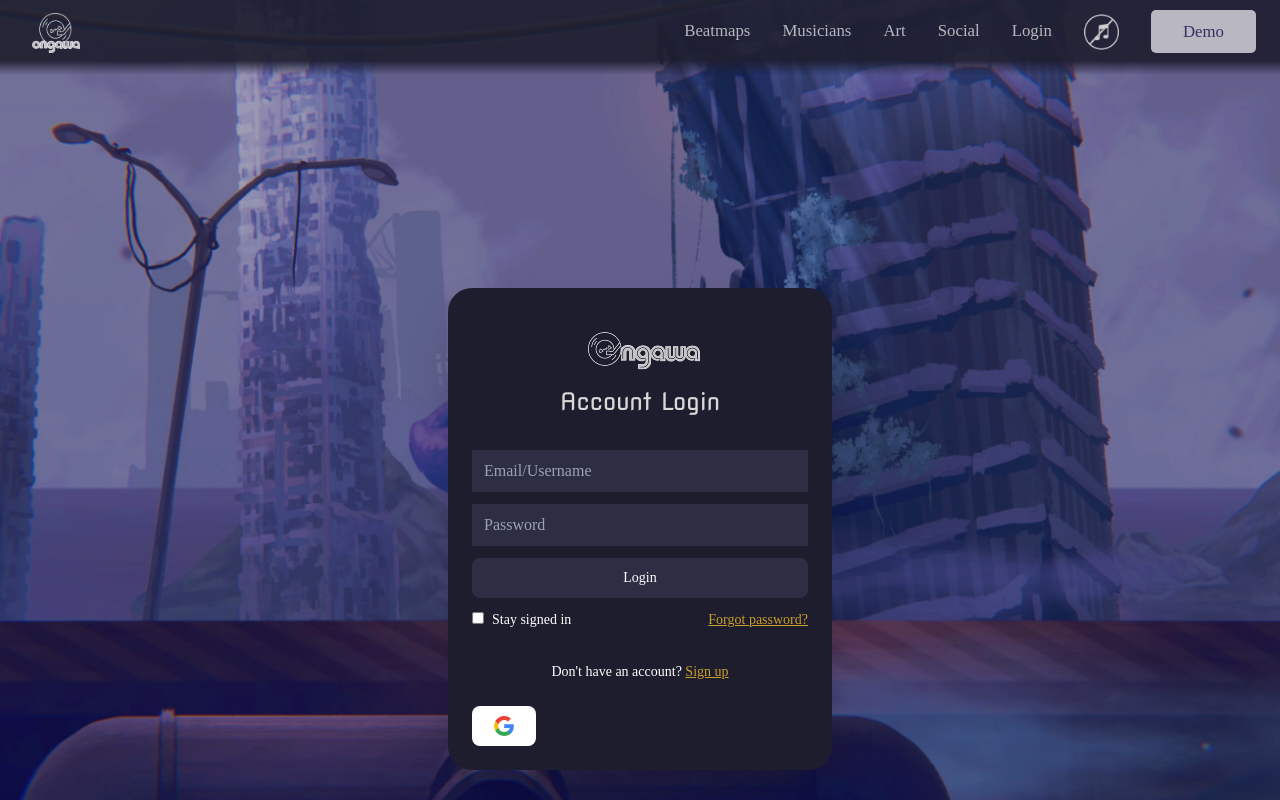
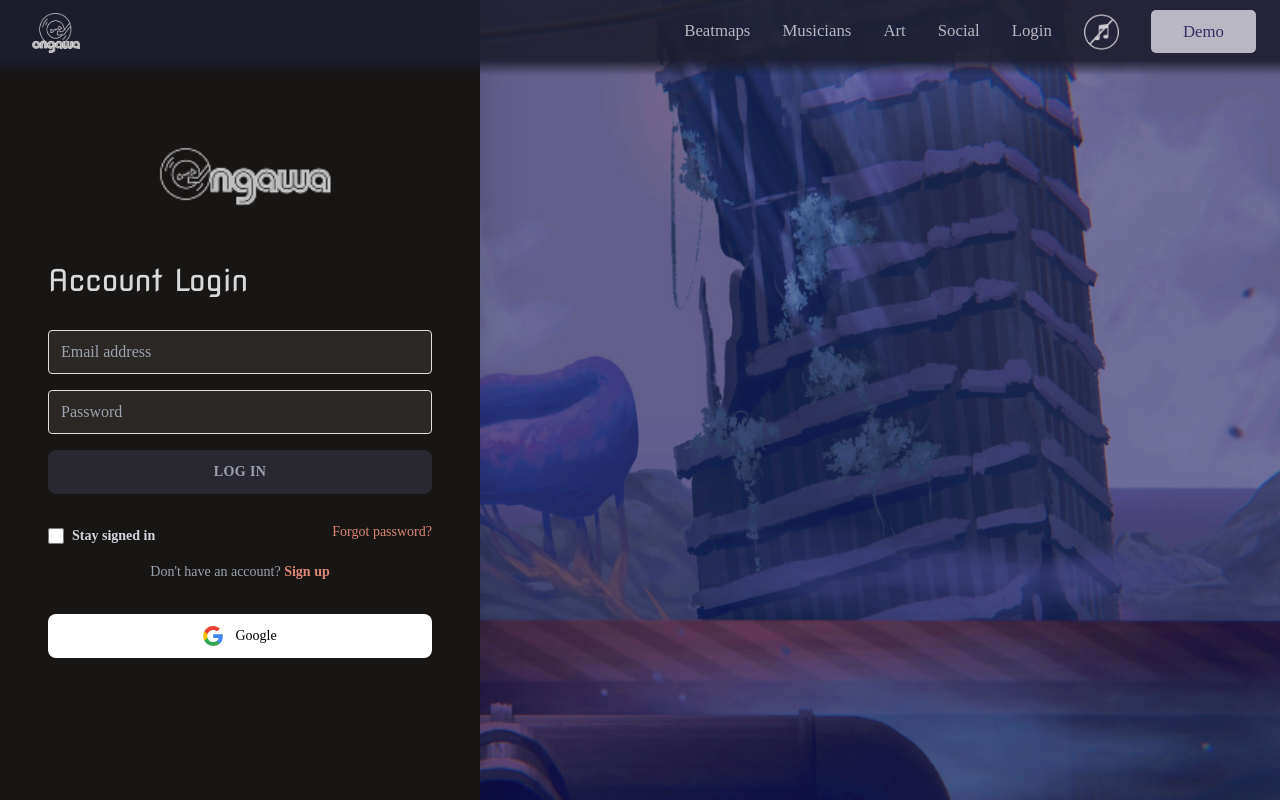
Before and after one commit to GelzoneXUnsas/Ongawa-React-Frontend, a React (Vite) app: page /login in a window 1280 px wide. Built offline with nearby package versions, Linux system fonts and the light colour scheme; no server answers; a web font is replaced by a local one.

Commit message:
Login/Register Slide In Styling

```diff
--- a/src/pages/Auth/Login/index.jsx
+++ b/src/pages/Auth/Login/index.jsx
@@ -1,4 +1,4 @@
-import React, { useState } from "react";
+import React, { useState, useEffect } from "react"; // Added useEffect
 import { Navigate, Link } from "react-router-dom";
 import {
   doSignInWithEmailAndPassword,
@@ -8,7 +8,6 @@ import {
 import { useAuth } from "../../../contexts/authContext";
 import BackgroundCarousel from "../../../components/BackgroundCarousel/BackgroundCarousel";
 
-import headerBackgroundImg from "../../../assets/images/headerBackground.png";
 import ongawaLogoWithIcon from "../../../assets/icons/ongawa_logo_with_icon.png";
 
 const Login = () => {
@@ -20,6 +19,14 @@ const Login = () => {
   const [isSigningIn, setIsSigningIn] = useState(false);
   const [errorMessage, setErrorMessage] = useState("");
 
+  // Animation State
+  const [isMounted, setIsMounted] = useState(false);
+
+  useEffect(() => {
+    // Trigger the slide-in animation after component mounts
+    setIsMounted(true);
+  }, []);
+
   const isFormFilled = email.trim() !== "" && password.trim() !== "";
 
   const onSubmit = async (e) => {
@@ -29,8 +36,6 @@ const Login = () => {
       await doSignInWithEmailAndPassword(email, password)
         .then((result) => {
           console.log("Email SignIn successful:", result.user.uid);
-          console.log("UserID: ", result.user.uid);
-          console.log("Stay signed in:", staySignedIn);
         })
         .catch((err) => {
           console.error("Email SignIn error:", err);
@@ -57,25 +62,36 @@ const Login = () => {
   };
 
   return (
-    <div className="loginPage w-full bg-page-accent-gray overflow-hidden text-white text-body-overpass-base font-body-overpass min-h-screen">
-      <div className="w-full h-screen flex justify-center px-3">
+    <div className="loginPage relative w-full bg-page-accent-gray overflow-hidden text-white text-body-overpass-base font-body-overpass min-h-screen">
+      {userLoggedIn && <Navigate to={"/"} replace={true} />}
+
       {/* Background Carousel */}
       <div className="absolute inset-0 h-full w-full z-10">
         <BackgroundCarousel />
       </div>
 
-        {userLoggedIn && <Navigate to={"/"} replace={true} />}
+      {/* Login Modal */}
+      <div
+        className={`
+          fixed top-0 left-0 h-full z-20 w-full sm:w-[480px] bg-multi-off-black shadow-2xl
+          flex flex-col justify-center px-8 sm:px-12 py-6 transform transition-transform duration-700 ease-out
+          ${isMounted ? "translate-x-0" : "-translate-x-full"}
+        `}
+      >
+        <div className="w-full flex flex-col items-center sm:items-start">
+          {/* Logo */}
+          <img
+            className="w-auto h-16 self-center mb-8"
+            src={ongawaLogoWithIcon}
+            alt="Ongawa Logo"
+          />
 
-        {/* Login Modal */}
-        <div className="w-96 flex self-start mt-24 md:mt-72 justify-self-center place-items-center flex-col p-6 rounded-3xl shadow-2xl bg-dark-purple z-20">
-          {/* Logo */}
-          <img className="mt-4" src={ongawaLogoWithIcon} alt="Ongawa Logo" />
           {/* Title */}
-          <h2 className="mt-4 font-nova-square text-light-grey font-normal text-2xl">
+          <h2 className="mt-6 font-nova-square text-light-grey font-normal text-3xl">
             Account Login
           </h2>
 
-          <form onSubmit={onSubmit} className="space-y-3 w-full mt-8">
+          <form onSubmit={onSubmit} className="space-y-4 w-full mt-8">
             {/* Email Input */}
             <div className="relative">
               <input
@@ -84,17 +100,14 @@ const Login = () => {
                 required
                 value={email}
                 onChange={(e) => setEmail(e.target.value)}
-                style={{
-                  backgroundColor: "#6D6D9933",
-                  borderRadius: 0,
-                }}
+                style={{ backgroundColor: "#2A2724" }}
                 className="
-                  peer w-full px-3 pt-5 pb-2 text-white
-                  bg-transparent rounded-none
-                  focus:outline-none focus:ring-0 focus:border-none
-                  !ring-0 !outline-none !border-none !shadow-none
+                  peer w-full px-4 py-3 text-white
+                  bg-transparent border-l-4 border-transparen
+                  focus:outline-none transition-colors
+                  placeholder-gray-400
                 "
-                placeholder="Email/Username"
+                placeholder="Email address"
               />
             </div>
 
@@ -106,99 +119,92 @@ const Login = () => {
                 required
                 value={password}
                 onChange={(e) => setPassword(e.target.value)}
-                style={{
-                  backgroundColor: "#6D6D9933",
-                  borderRadius: 0,
-                }}
+                style={{ backgroundColor: "#2A2724" }}
                 className="
-                  peer w-full px-3 pt-5 pb-2 text-white
-                  bg-transparent rounded-none
-                  focus:outline-none focus:ring-0 focus:border-none
-                  !ring-0 !outline-none !border-none !shadow-none
+                  peer w-full px-4 py-3 text-white
+                  bg-transparent border-l-4 border-transparent
+                  focus:outline-none transition-colors
+                  placeholder-gray-400
                 "
                 placeholder="Password"
               />
             </div>
 
-            {errorMessage && (
-              <span className="text-yellow-600 font-bold">{errorMessage}</span>
-            )}
-
             {/* Login Button */}
             <button
               onClick={onSubmit}
               disabled={isSigningIn}
-              style={{
-                backgroundColor:
-                  isFormFilled && !isSigningIn ? undefined : "#6D6D9933",
-              }}
               className={`
-                w-full flex items-center justify-center gap-x-3 py-2.5
-                rounded-lg text-sm font-medium transition duration-300
+                w-full flex items-center justify-center py-3 mt-4
+                rounded-lg text-sm font-bold tracking-wide uppercase transition duration-300
                 ${
                   isFormFilled && !isSigningIn
-                    ? "bg-yellow-accent text-black hover:opacity-90"
-                    : "text-white"
+                    ? "bg-main-off-black text-[#EFECE65C/36] hover:bg-white hover:shadow-lg"
+                    : "bg-[#6D6D9933] text-gray-400 cursor-not-allowed"
                 }
-                ${isSigningIn ? "cursor-not-allowed opacity-70" : ""}
               `}
             >
-              {isSigningIn ? "Signing In..." : "Login"}
+              {isSigningIn ? "Signing In..." : "Log In"}
             </button>
 
-            <div className="mt-0 flex justify-between w-full">
+            {/* Error Message */}
+            {errorMessage && (
+              <span className="text-main-accent font-bold text-sm block">
+                {errorMessage}
+              </span>
+            )}
+
+            <div className="flex justify-between w-full items-center text-sm">
               {/* Stay signed in */}
-              <label className="m-0 flex gap-2 cursor-pointer">
+              <label className="flex gap-2 cursor-pointer items-center group">
                 <input
                   type="checkbox"
                   checked={staySignedIn}
                   onChange={(e) => setStaySignedIn(e.target.checked)}
-                  className="w-3 h-3 cursor-pointer mt-[2px]"
+                  className="w-4 h-4 cursor-pointer accent-main-accent"
                 />
-                <p className="text-sm font-normal">Stay signed in</p>
+                <span className="text-gray-300 group-hover:text-white transition">
+                  Stay signed in
+                </span>
               </label>
+
               {/* Forgot Password */}
               <Link
                 to="/forgot-password"
-                className="text-sm text-yellow-accent underline hover:opacity-80"
+                className="text-main-accent hover:text-white transition duration-300"
               >
                 Forgot password?
               </Link>
             </div>
           </form>
 
-          {/* Sign Up for Account Redirect */}
-          <p className="text-center text-sm mt-2">
-            Don't have an account?{" "}
+          {/* Sign Up Redirect */}
+          <p className="text-center w-full text-sm mt-2 mb-0 text-gray-400">
+            Don&apos;t have an account?{" "}
             <Link
               to={"/register"}
-              className="text-yellow-accent underline hover:opacity-80"
+              className="text-main-accent font-semibold hover:underline"
             >
               Sign up
             </Link>
           </p>
 
           {/* Google Button */}
-          <div className="flex w-full justify-start">
+          <div className="w-full mt-4">
             <button
               disabled={isSigningIn}
               onClick={(e) => onGoogleSignIn(e)}
               className={`
-              w-16 flex items-center justify-center gap-x-3 py-2.5
+                w-full flex items-center justify-center gap-x-3 py-3 mt-4
                 bg-white text-black rounded-lg text-sm font-medium
                 ${
                   isSigningIn
-                  ? "cursor-not-allowed"
-                  : "hover:bg-page-background hover:text-white transition duration-300 active:bg-page-background active:text-white"
+                    ? "cursor-not-allowed opacity-70"
+                    : "hover:bg-gray-100 transition duration-300"
                 }
               `}
             >
-              <svg
-                className="w-5 h-5"
-                viewBox="0 0 48 48"
-                fill="none"
-                xmlns="http://www.w3.org/2000/svg"
-              >
+              <svg className="w-5 h-5" viewBox="0 0 48 48">
                 <g clipPath="url(#clip0)">
                   <path
                     d="M47.532 24.5528C47.532 22.9214 47.3997 21.2811 47.1175 19.6761H24.48V28.9181H37.4434C36.9055 31.8988 35.177 34.5356 32.6461 36.2111V42.2078H40.3801C44.9217 38.0278 47.532 31.8547 47.532 24.5528Z"
@@ -223,6 +229,7 @@ const Login = () => {
                   </clipPath>
                 </defs>
               </svg>
+              Google
             </button>
           </div>
         </div>
--- a/src/pages/Auth/Register/index.jsx
+++ b/src/pages/Auth/Register/index.jsx
@@ -1,72 +1,104 @@
-import React, { useState } from "react";
+import React, { useState, useEffect } from "react"; // Added useEffect
 import { Navigate, Link } from "react-router-dom";
 import { useAuth } from "../../../contexts/authContext";
 import {
   doCreateUserWithEmailAndPassword,
+  doSignInWithGoogle,
   getErrorMessage,
 } from "../../../firebase/auth";
 import BackgroundCarousel from "../../../components/BackgroundCarousel/BackgroundCarousel";
 
-import headerBackgroundImg from "../../../assets/images/headerBackground.png";
 import ongawaLogoWithIcon from "../../../assets/icons/ongawa_logo_with_icon.png";
 
 const Register = () => {
-  // const navigate = useNavigate()
-
   const [email, setEmail] = useState("");
   const [password, setPassword] = useState("");
-  const [confirmPassword, setconfirmPassword] = useState("");
+  const [confirmPassword, setConfirmPassword] = useState("");
   const [isRegistering, setIsRegistering] = useState(false);
   const [errorMessage, setErrorMessage] = useState("");
 
   const { userLoggedIn } = useAuth();
 
+  // Animation State
+  const [isMounted, setIsMounted] = useState(false);
+
+  useEffect(() => {
+    // Trigger the slide-in animation after component mounts
+    setIsMounted(true);
+  }, []);
+
+  const isFormFilled =
+    email.trim() !== "" &&
+    password.trim() !== "" &&
+    confirmPassword.trim() !== "";
+
   const onSubmit = async (e) => {
     e.preventDefault();
+    if (password !== confirmPassword) {
+      setErrorMessage("Passwords do not match.");
+      return;
+    }
     if (!isRegistering) {
       setIsRegistering(true);
       try {
         const result = await doCreateUserWithEmailAndPassword(email, password);
         console.log("User registration successful:", result.user.uid);
-        // const user = result.user;
-
-        // // Assign user default role and store in dynamoDB
-        // await setUserRole(user.uid, 'user');
-        // console.log('User signed up and role assigned:', user);
       } catch (err) {
-        console.error("Email SignIn error:", err);
+        console.error("Email registration error:", err);
         setIsRegistering(false);
         setErrorMessage(`${getErrorMessage(err.code)}`);
       }
     }
   };
 
+  const onGoogleSignIn = (e) => {
+    e.preventDefault();
+    if (!isRegistering) {
+      setIsRegistering(true);
+      doSignInWithGoogle()
+        .then((result) => {
+          console.log("Google SignIn successful:", result.user.uid);
+        })
+        .catch((err) => {
+          console.error("Google SignIn error:", err);
+          setIsRegistering(false);
+          setErrorMessage(`Error: ${err.message}`);
+        });
+    }
+  };
+
   return (
-    <div className="loginPage w-full bg-page-accent-gray overflow-hidden text-white text-body-overpass-base font-body-overpass min-h-screen">
+    <div className="loginPage relative w-full bg-page-accent-gray overflow-hidden text-white text-body-overpass-base font-body-overpass min-h-screen">
+      {userLoggedIn && <Navigate to={"/"} replace={true} />}
+
       {/* Background Carousel */}
       <div className="absolute inset-0 h-full w-full z-10">
         <BackgroundCarousel />
       </div>
 
-      {userLoggedIn && <Navigate to={"/"} replace={true} />}
-
-      {/* Register Modal */}
-      <div className="w-full h-screen flex justify-center px-3">
-        <div className="w-96 flex self-start mt-24 md:mt-72 flex-col p-6 rounded-3xl shadow-2xl bg-dark-purple z-20">
+      {/* Register Modal (Styled like Login Modal) */}
+      <div
+        className={`
+          fixed top-0 left-0 h-full z-20 w-full sm:w-[480px] bg-multi-off-black shadow-2xl
+          flex flex-col justify-center px-8 sm:px-12 py-6 transform transition-transform duration-700 ease-out
+          ${isMounted ? "translate-x-0" : "-translate-x-full"}
+        `}
+      >
+        <div className="w-full flex flex-col items-center sm:items-start">
           {/* Logo */}
           <img
-            className="mt-4 self-center"
+            className="w-auto h-16 self-center mb-8"
             src={ongawaLogoWithIcon}
             alt="Ongawa Logo"
           />
 
           {/* Title */}
-          <h2 className="mt-4 font-nova-square text-light-grey text-center font-normal text-2xl">
+          <h2 className="mt-6 font-nova-square text-light-grey font-normal text-3xl">
             Create a New Account
           </h2>
 
-          <form onSubmit={onSubmit} className="space-y-3 w-full mt-8">
-            {/* Email */}
+          <form onSubmit={onSubmit} className="space-y-4 w-full mt-8">
+            {/* Email Input */}
             <div className="relative">
               <input
                 type="email"
@@ -74,17 +106,18 @@ const Register = () => {
                 required
                 value={email}
                 onChange={(e) => setEmail(e.target.value)}
-                style={{ backgroundColor: "#6D6D9933", borderRadius: 0 }}
+                style={{ backgroundColor: "#2A2724" }}
                 className="
-                peer w-full px-3 pt-5 pb-2 text-white bg-transparent rounded-none
-                focus:outline-none focus:ring-0 focus:border-none
-                !ring-0 !outline-none !border-none !shadow-none
+                  peer w-full px-4 py-3 text-white
+                  bg-transparent border-l-4 border-transparent
+                  focus:outline-none transition-colors
+                  placeholder-gray-400
                 "
-                placeholder="Email/Username"
+                placeholder="Email address"
               />
             </div>
 
-            {/* Password */}
+            {/* Password Input */}
             <div className="relative">
               <input
                 type="password"
@@ -92,17 +125,18 @@ const Register = () => {
                 required
                 value={password}
                 onChange={(e) => setPassword(e.target.value)}
-                style={{ backgroundColor: "#6D6D9933", borderRadius: 0 }}
+                style={{ backgroundColor: "#2A2724" }}
                 className="
-                peer w-full px-3 pt-5 pb-2 text-white bg-transparent rounded-none
-                focus:outline-none focus:ring-0 focus:border-none
-                !ring-0 !outline-none !border-none !shadow-none
+                  peer w-full px-4 py-3 text-white
+                  bg-transparent border-l-4 border-transparent
+                  focus:outline-none transition-colors
+                  placeholder-gray-400
                 "
                 placeholder="Password"
               />
             </div>
 
-            {/* Confirm */}
+            {/* Confirm Password Input */}
             <div className="relative">
               <input
                 type="password"
@@ -110,63 +144,97 @@ const Register = () => {
                 required
                 disabled={isRegistering}
                 value={confirmPassword}
-                onChange={(e) => setconfirmPassword(e.target.value)}
-                style={{ backgroundColor: "#6D6D9933", borderRadius: 0 }}
+                onChange={(e) => setConfirmPassword(e.target.value)}
+                style={{ backgroundColor: "#2A2724" }}
                 className="
-                peer w-full px-3 pt-5 pb-2 text-white bg-transparent rounded-none
-                focus:outline-none focus:ring-0 focus:border-none
-                !ring-0 !outline-none !border-none !shadow-none
+                  peer w-full px-4 py-3 text-white
+                  bg-transparent border-l-4 border-transparent
+                  focus:outline-none transition-colors
+                  placeholder-gray-400
                 "
                 placeholder="Confirm Password"
               />
             </div>
 
-            {/* Error */}
+            {/* Error Message */}
             {errorMessage && (
-              <span className="text-red-600 font-bold">{errorMessage}</span>
+              <span className="text-main-accent font-bold text-sm block">
+                {errorMessage}
+              </span>
             )}
 
-            {/* Sign Up */}
+            {/* Sign Up Button */}
             <button
               onClick={onSubmit}
               disabled={isRegistering}
-              style={{
-                backgroundColor:
-                  email.trim() !== "" &&
-                  password.trim() !== "" &&
-                  confirmPassword.trim() !== "" &&
-                  !isRegistering
-                    ? undefined
-                    : "#6D6D9933",
-              }}
               className={`
-              w-full flex items-center justify-center gap-x-3 py-2.5 mt-4
-              rounded-lg text-sm font-medium transition duration-300
+                w-full flex items-center justify-center py-3 mt-4
+                rounded-lg text-sm font-bold tracking-wide uppercase transition duration-300
                 ${
-                email.trim() !== "" &&
-                password.trim() !== "" &&
-                confirmPassword.trim() !== "" &&
-                !isRegistering
-                  ? "bg-yellow-accent text-black hover:opacity-90"
-                  : "text-white"
+                  isFormFilled && !isRegistering
+                    ? "bg-main-off-black text-[#EFECE65C/36] hover:bg-white hover:shadow-lg"
+                    : "bg-[#6D6D9933] text-gray-400 cursor-not-allowed"
                 }
-              ${isRegistering ? "cursor-not-allowed opacity-70" : ""}
               `}
             >
               {isRegistering ? "Signing Up..." : "Sign Up"}
             </button>
+          </form>
 
-            {/* Redirect */}
-            <p className="text-center text-sm mt-2 text-white">
+          {/* Login Redirect */}
+          <p className="text-center w-full text-sm mt-8 mb-0 text-gray-400">
             Already have an account?{" "}
             <Link
               to="/login"
-                className="text-yellow-accent underline hover:opacity-80"
+              className="text-main-accent font-semibold hover:underline"
             >
-                Continue
+              Log in
             </Link>
           </p>
-          </form>
+
+          {/* Google Button - Added from Login component */}
+          <div className="w-full mt-4">
+            <button
+              disabled={isRegistering}
+              onClick={(e) => onGoogleSignIn(e)}
+              className={`
+                w-full flex items-center justify-center gap-x-3 py-3 mt-4
+                bg-white text-black rounded-lg text-sm font-medium
+                ${
+                  isRegistering
+                    ? "cursor-not-allowed opacity-70"
+                    : "hover:bg-gray-100 transition duration-300"
+                }
+              `}
+            >
+              <svg className="w-5 h-5" viewBox="0 0 48 48">
+                <g clipPath="url(#clip0)">
+                  <path
+                    d="M47.532 24.5528C47.532 22.9214 47.3997 21.2811 47.1175 19.6761H24.48V28.9181H37.4434C36.9055 31.8988 35.177 34.5356 32.6461 36.2111V42.2078H40.3801C44.9217 38.0278 47.532 31.8547 47.532 24.5528Z"
+                    fill="#4285F4"
+                  />
+                  <path
+                    d="M24.48 48.0016C30.9529 48.0016 36.4116 45.8764 40.3888 42.2078L32.6549 36.2111C30.5031 37.675 27.7252 38.5039 24.4888 38.5039C18.2275 38.5039 12.9187 34.2798 11.0139 28.6006H3.03296V34.7825C7.10718 42.8868 15.4056 48.0016 24.48 48.0016Z"
+                    fill="#34A853"
+                  />
+                  <path
+                    d="M11.0051 28.6006C9.99973 25.6199 9.99973 22.3922 11.0051 19.4115V13.2296H3.03298C-0.371021 20.0112 -0.371021 28.0009 3.03298 34.7825L11.0051 28.6006Z"
+                    fill="#FBBC04"
+                  />
+                  <path
+                    d="M24.48 9.49932C27.9016 9.44641 31.2086 10.7339 33.6866 13.0973L40.5387 6.24523C36.2 2.17101 30.4414 -0.068932 24.48 0.00161733C15.4055 0.00161733 7.10718 5.11644 3.03296 13.2296L11.005 19.4115C12.901 13.7235 18.2187 9.49932 24.48 9.49932Z"
+                    fill="#EA4335"
+                  />
+                </g>
+                <defs>
+                  <clipPath id="clip0">
+                    <rect width="48" height="48" fill="white" />
+                  </clipPath>
+                </defs>
+              </svg>
+              Google
+            </button>
+          </div>
         </div>
       </div>
     </div>
--- a/tailwind.config.js
+++ b/tailwind.config.js
@@ -21,6 +21,8 @@ export default {
 
       colors: {
         "main-purple": "#3E3E7E",
+        "main-off-black": "#2A2724",
+        "main-accent": "#DD8676",
         "secondary-purple": "#6D6D99",
         "page-background": "#2d2c5f",
         "page-background-purple": "#1D1D2E",
@@ -43,6 +45,7 @@ export default {
         "border-purple-light": "#47475F",
         "heading-dark-purple": "#484878",
         "off-white": "#B6B6CC",
+        "multi-off-black": "#181615",
         "beatmaps-background": "#2D294C",
         "yellow-accent": "#CA9F28",
         "light-purple": "#6D6D99",
```
Also changed, not shown: src/components/LoginSlideOut/LoginSlideOut.jsx (added, +50 -0 lines). Lines whose indentation alone changed are shown as unchanged.
